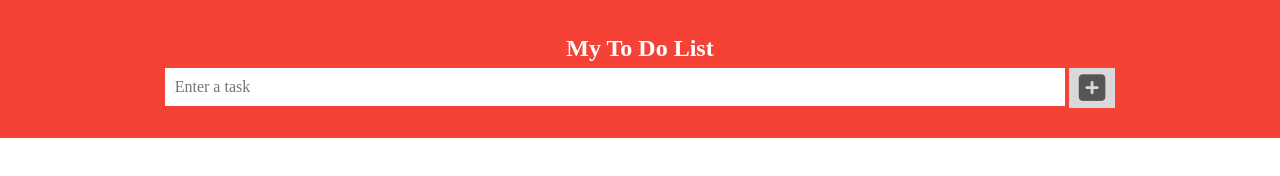
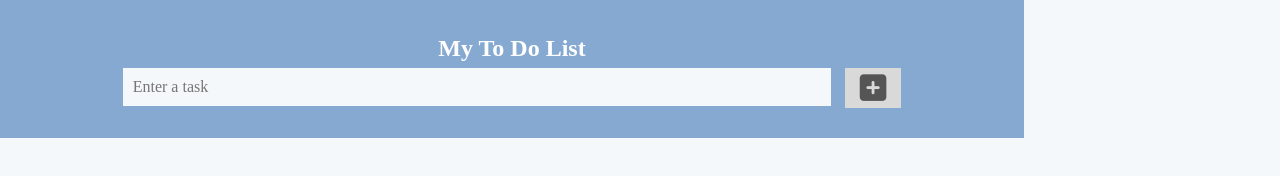
Before and after one commit to Stacy-Riley/javascript-project-to-do-list, a website built with Parcel: page index.html in a window 1280 px wide. Built offline with nearby package versions, Linux system fonts and the light colour scheme.

Commit message:
Adjusted colors and cleaned up code

```diff
--- a/css/main.css
+++ b/css/main.css
@@ -18,11 +18,12 @@ html {
   border: 0;
   margin: 0;
   padding: 0;
+  background-color: #f5f8fb;
 }
 
 body {
-  min-width: 250px;
-  margin: 0;
+  margin: auto;
+  width: 100%;
 }
 
 /* Includes the padding and border
@@ -117,6 +118,9 @@ ul li {
   background: #eee;
   font-size: 1.125em;
   transition: 0.2s;
+  border-left: .5px solid #618fc3;
+  border-right: .5px solid #618fc3;
+  border-bottom: .5px solid #618fc3;
 
   /*makes the list items unselectable */
   -webkit-user-select: none;
@@ -161,6 +165,7 @@ ul li.checked::before {
   top: 0;
   font-size: 2em;
   padding-top: 0;
+  padding: 0 15px 0 15px;
 }
 
 .close:hover {
@@ -170,20 +175,12 @@ ul li.checked::before {
 
 /*main box with heading and input box */
 .tasker {
-  background-color: #f44336;
+  background-color: #86a9d1;
   padding: 30px 40px;
   color: white;
   text-align: center;
 }
 
-/*
-/* clear floats after the header box
-.tasker:after {
-  content: "";
-  display: table;
-  clear: both;
-}
-*/
 h2 {
   text-align: center;
   margin: 5px;
@@ -200,10 +197,9 @@ input {
   margin: 0;
   border: none;
   border-radius: 0;
-  width: 75%;
+  width: 70%;
   padding: 10px;
-  /*float: left;*/
-  /*added to center element*/
+  background-color: #f5f8fb;
   display: inline-block;
   font-size: 1em;
 }
@@ -211,111 +207,47 @@ input {
 /*styles for button*/
 span i{
   font-size: 1.90em;
-  padding: 5px 10px 5px 10px;
-  /*float: left;*/
-  /*added to center element*/
+  padding: 5px 15px 5px 15px;
   display: inline-block;
   border: none;
   cursor: pointer;
   color: #555;
   background: #d9d9d9;
   transition: 0.3s;
-  margin: 0;
+  margin-left: 5px;
   border: 0;
   vertical-align: middle;
-
-
-
 }
 
 span i:hover {
   background-color: #bbb;
 }
 
-
-/*******************************************************/
-/** Navbar Section **/
-/*******************************************************/
-
-/*******************************************************/
-/**Home Page**/
-/*******************************************************/
-
-/*******************************************************/
-/** About Page **/
-/*******************************************************/
-
-/*******************************************************/
-/** Portfolio Page **/
-/*******************************************************/
-
-/*******************************************************/
-/** Contact Page **/
-/*******************************************************/
-
 /* =====================================================
     **** Tablet Styles ****
    =====================================================*/
 @media(min-width: 768px){
   /*******************************************************/
-  /**** Navbar styles Tablet ****/
-  /*******************************************************/
-  /*******************************************************/
   /**** General Heading Styles - Tablet ****/
   /*******************************************************/
-  /*******************************************************/
-  /**** Home Page Styles - Tablet ****/
-  /*******************************************************/
-  /*******************************************************/
-  /**** About Page Styles - Tablet ****/
-  /*******************************************************/
-  /*******************************************************/
-  /**** Portfolio Page Styles - Tablet ****/
-  /*******************************************************/
-  /*******************************************************/
-  /**** Contact Page Styles - Tablet ****/
-  /*******************************************************/
- }
+  body {
+  /*min-width: 250px; */
+  margin: auto;
+  width: 80%;
+  }
 
+/* style the input section*/
+  input {
+    width: 75%;
+    padding: 10px;
+    font-size: 1em;
+  }
 
-  /* =====================================================
-    **** Additional Tablet Styles- Ipad-Pro Size****
-   =====================================================*/
-@media(min-width: 1000px){
+/*styles for button*/
+  span i{
+    margin-left: 10px;
+  }
 }
-
-/* =====================================================
-   **** Desktop Styles ****
-   =====================================================*/
-@media(min-width: 1200px){
-  /*******************************************************/
-  /**** Home Page Styles - Desktop ****/
-  /*******************************************************/
-  /*******************************************************/
-  /**** General Heading Styles - Desktop ****/
-  /*******************************************************/
-  /*******************************************************/
-  /**** Home Page Styles - Desktop ****/
-  /*******************************************************/
-  /*******************************************************/
-  /**** About Page Styles - Desktop ****/
-  /*******************************************************/
-  /*******************************************************/
-  /**** Portfolio Page Styles - Desktop ****/
-  /*******************************************************/
-  /*******************************************************/
-  /**** Contact Page Styles - Desktop ****/
-  /*******************************************************/
- }
-
-
-
-
-
-
-
-
-
 
 
 /* ==========================================================================
--- a/js/main.js
+++ b/js/main.js
@@ -1,7 +1,7 @@
 // Create a "close" button and append it to each list item
 var myNodelist = document.getElementsByTagName("LI");
-var i;
-for (i = 0; i < myNodelist.length; i++) {
+
+for (var i = 0; i < myNodelist.length; i++) {
   var span = document.createElement("SPAN");
   var txt = document.createTextNode("\u00D7");
   span.className = "close";
@@ -9,17 +9,7 @@ for (i = 0; i < myNodelist.length; i++) {
   myNodelist[i].appendChild(span);
 }
 
-// Click on a close button to hide the current list item
-//var close = document.getElementsByClassName("close");
-//for (var i = 0; i < close.length; i++) {
-//  close[i].onclick = function() {
-//   var div = this.parentElement;
-//   div.style.display = "none";
-//  }
-//}
-
-
-//Add a "checked symbol when clicking on a list item"
+//Add a "checked symbol" when clicking on a list item
 	var list = document.querySelector('ul');
 	list.addEventListener('click', function(ev) {
 		if(ev.target.tagName === 'LI') {
@@ -27,12 +17,8 @@ for (i = 0; i < myNodelist.length; i++) {
 		}
 	}, false);
 
-
-//document.getElementById("add-task-btn").onclick =
-
 	function newElement(){
 		var inputValue = document.getElementById("input-task").value;
-		//var errorMessage = document.getElementById("error");
 		var li = document.createElement("li");
 		var t = document.createTextNode(inputValue);
 		li.appendChild(t)
@@ -45,12 +31,12 @@ for (i = 0; i < myNodelist.length; i++) {
 		//creates new list item
 		document.getElementById("myUL").appendChild(li);
 	}
-	//removes the newly typed item from the input-task field
+	//removes the newly typed item from the input-task field after added below
 	document.getElementById("input-task").value = "";
 
 	//creates the span element to hold the "x"
 	var span = document.createElement("SPAN");
-	//creates the visual "x" (or any text) next to the list item
+	//creates the visual "x" (or any text) next to the list item, inside new "SPAN"
   	var txt = document.createTextNode("\u00D7");
   	//assigns a class name for styling
   	span.className = "close";
@@ -64,7 +50,4 @@ for (i = 0; i < myNodelist.length; i++) {
   	span.addEventListener('click', () => {
   		li.remove();
   	})
-
-  	//this appends the newly created li element to the ul element
-  	//ul.appendChild(li);
 }
```
